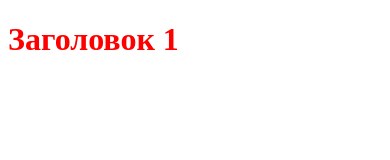
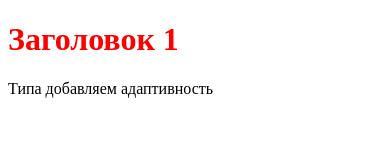
Before and after one commit to Demidog03/javarush-test-project, a plain HTML site: page index.html in a window 390 px wide. Drawn offline with Linux system fonts and the light colour scheme.

```diff
--- a/index.html
+++ b/index.html
@@ -10,5 +10,6 @@
 </head>
 <body>
     <h1>Заголовок 1</h1>
+    <p>Типа добавляем адаптивность</p>
 </body>
 </html>
```
